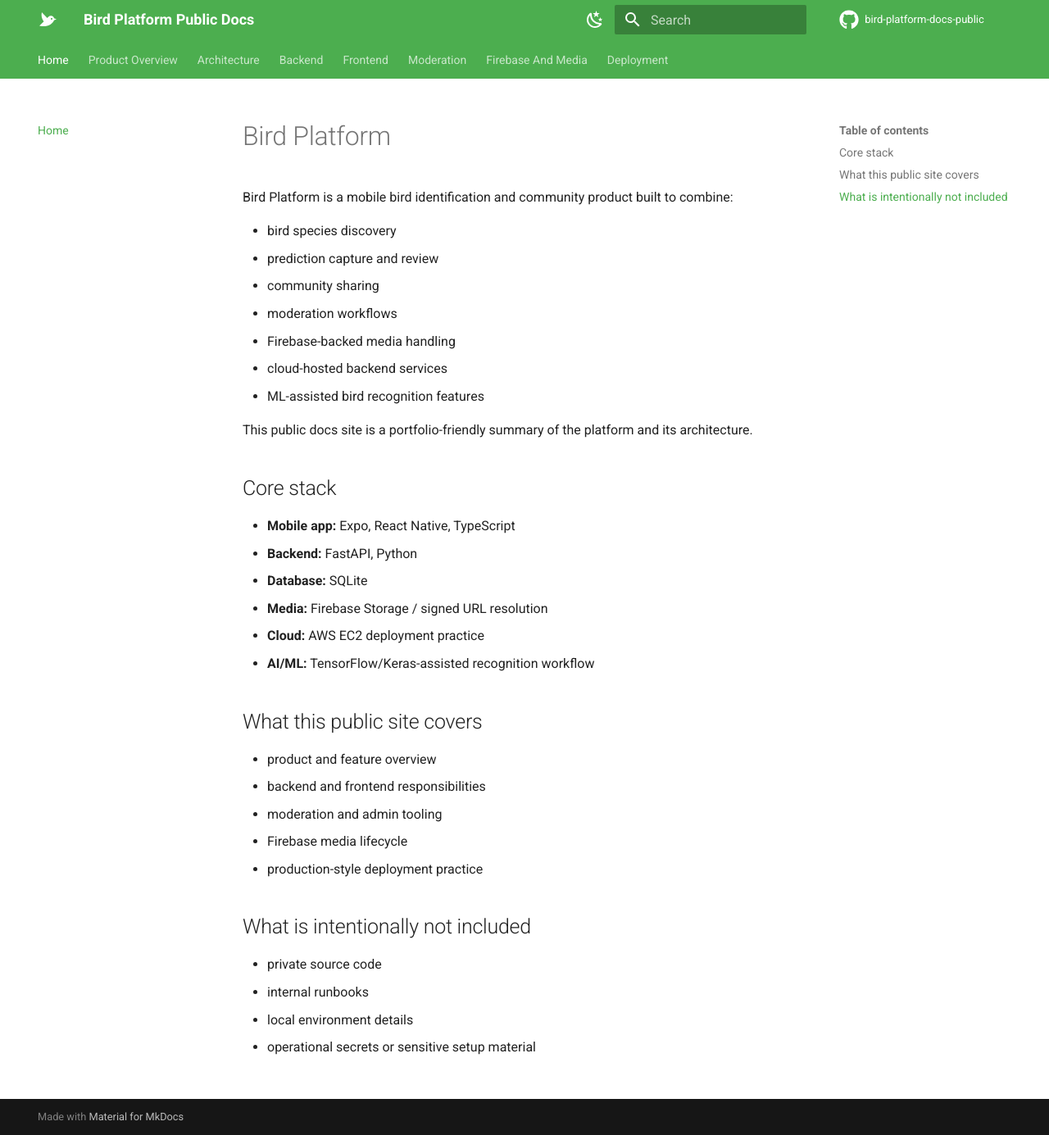
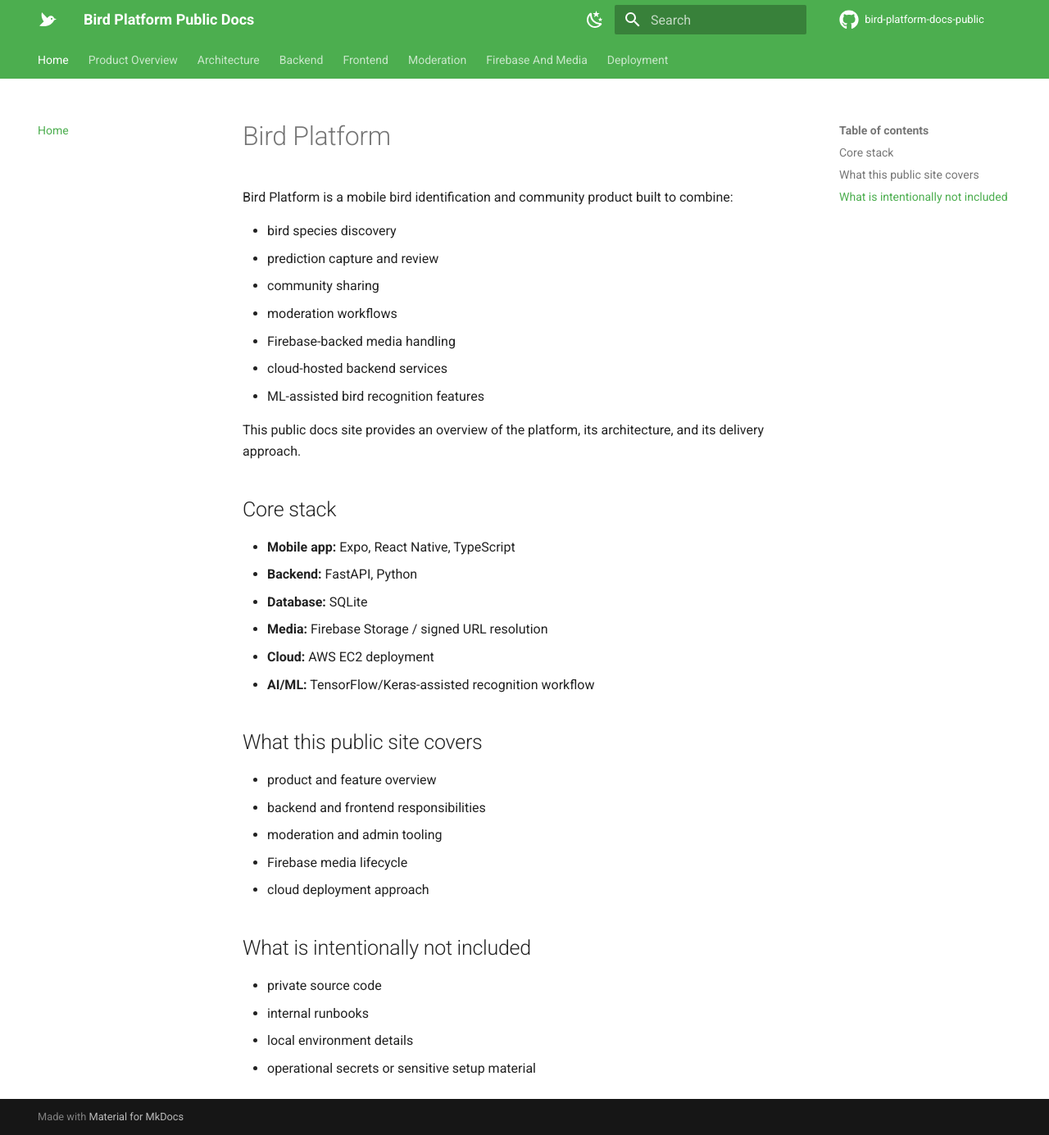
Before and after one commit to Roy2055/bird-platform-docs-public, an MkDocs documentation site: the page built from docs/index.md, in a window 1280 px wide and 1385 px high. Shown: the whole window at 82% size. Built offline with MkDocs 1.6.1 and Material for MkDocs 9.7.7, drawn with Linux system fonts in a browser that asks for light colours; comment, search, counter and statistics services are not loaded.

Commit message:
Refine public docs wording for production positioning

```diff
--- a/docs/index.md
+++ b/docs/index.md
@@ -10,7 +10,7 @@
 - cloud-hosted backend services
 - ML-assisted bird recognition features
 
-This public docs site is a portfolio-friendly summary of the platform and its architecture.
+This public docs site provides an overview of the platform, its architecture, and its delivery approach.
 
 ## Core stack
 
@@ -18,7 +18,7 @@
 - **Backend:** FastAPI, Python
 - **Database:** SQLite
 - **Media:** Firebase Storage / signed URL resolution
-- **Cloud:** AWS EC2 deployment practice
+- **Cloud:** AWS EC2 deployment
 - **AI/ML:** TensorFlow/Keras-assisted recognition workflow
 
 ## What this public site covers
@@ -27,7 +27,7 @@
 - backend and frontend responsibilities
 - moderation and admin tooling
 - Firebase media lifecycle
-- production-style deployment practice
+- cloud deployment approach
 
 ## What is intentionally not included
 
```
Also changed, not shown: README.md (+1 -1 lines), docs/deployment.md (+3 -3 lines).
